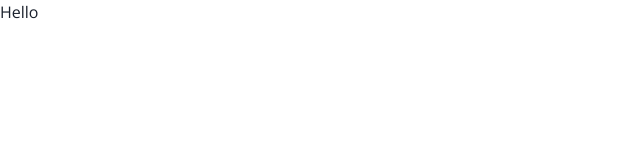
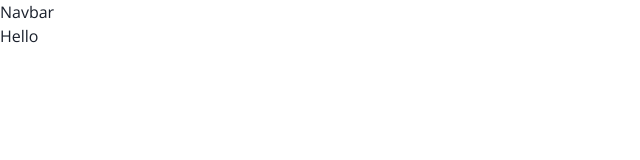
Before and after one commit to Luki1235512/reddit-clone, a Next.js app: page / in a window 1280 px wide. Shown: the top 160 px of the page, without its empty margins (0-640 px from the left). Built offline with nearby package versions, Linux system fonts and the light colour scheme.

Commit message:
Add navbar component

```diff
--- /dev/null
+++ b/src/components/layout/Layout.tsx
@@ -0,0 +1,17 @@
+import React, {ReactNode} from "react";
+import Navbar from "@/src/components/navbar/Navbar";
+
+type LayoutProps = {
+    children: ReactNode;
+}
+
+const Layout: React.FC<LayoutProps> = ({children}) => {
+    return (
+        <>
+            <Navbar />
+            <main>{children}</main>
+        </>
+    );
+};
+
+export default Layout;
--- /dev/null
+++ b/src/components/navbar/Navbar.tsx
@@ -0,0 +1,7 @@
+import React from "react";
+
+const Navbar: React.FC = () => {
+    return <div>Navbar</div>;
+};
+
+export default Navbar;
--- a/src/pages/_app.tsx
+++ b/src/pages/_app.tsx
@@ -1,13 +1,16 @@
 import type { AppProps } from 'next/app'
 import {ChakraProvider} from "@chakra-ui/provider";
 import {theme} from "../chakra/theme";
+import Layout from "@/src/components/layout/Layout";
 
 function MyApp({ Component, pageProps }: AppProps) {
   return (
       <ChakraProvider theme={theme}>
-        <Component {...pageProps} />
+          <Layout>
+              <Component {...pageProps} />
+          </Layout>
       </ChakraProvider>
-  )
+  );
 }
 
 export default MyApp;
```
